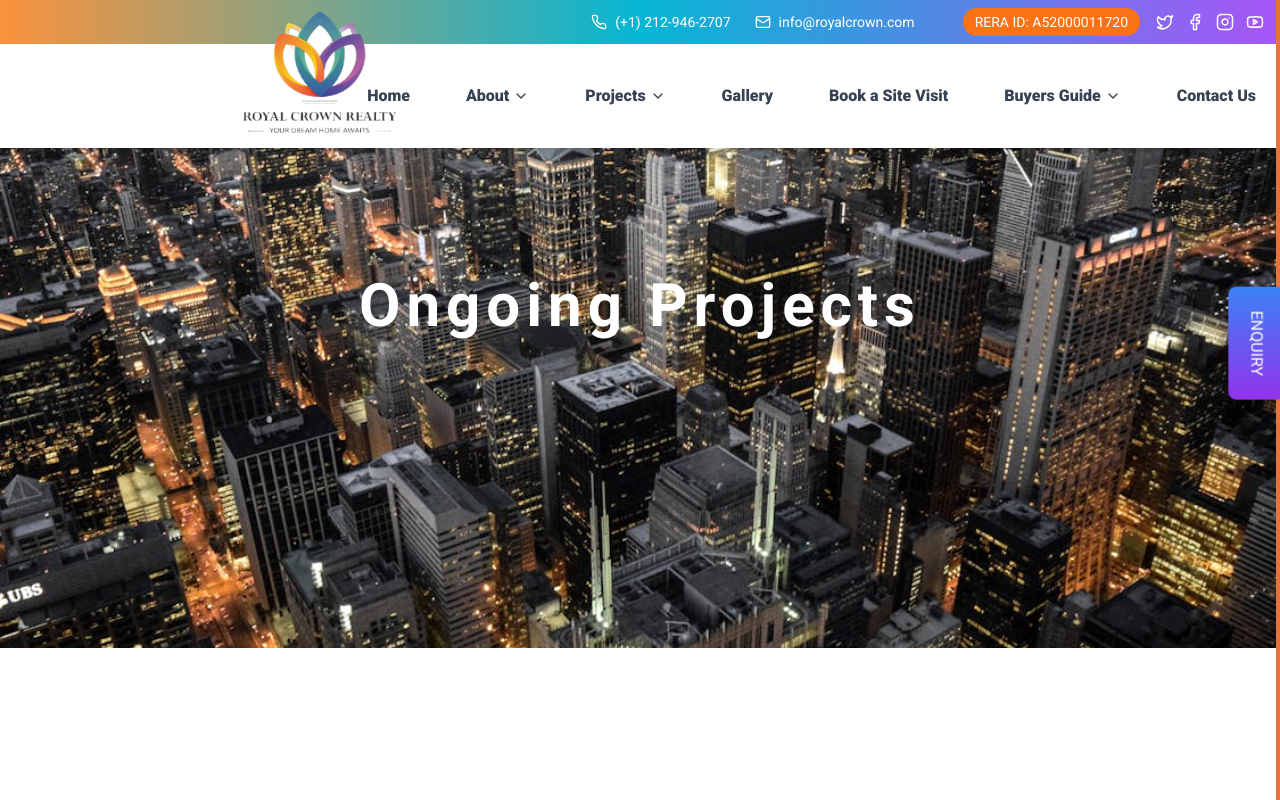
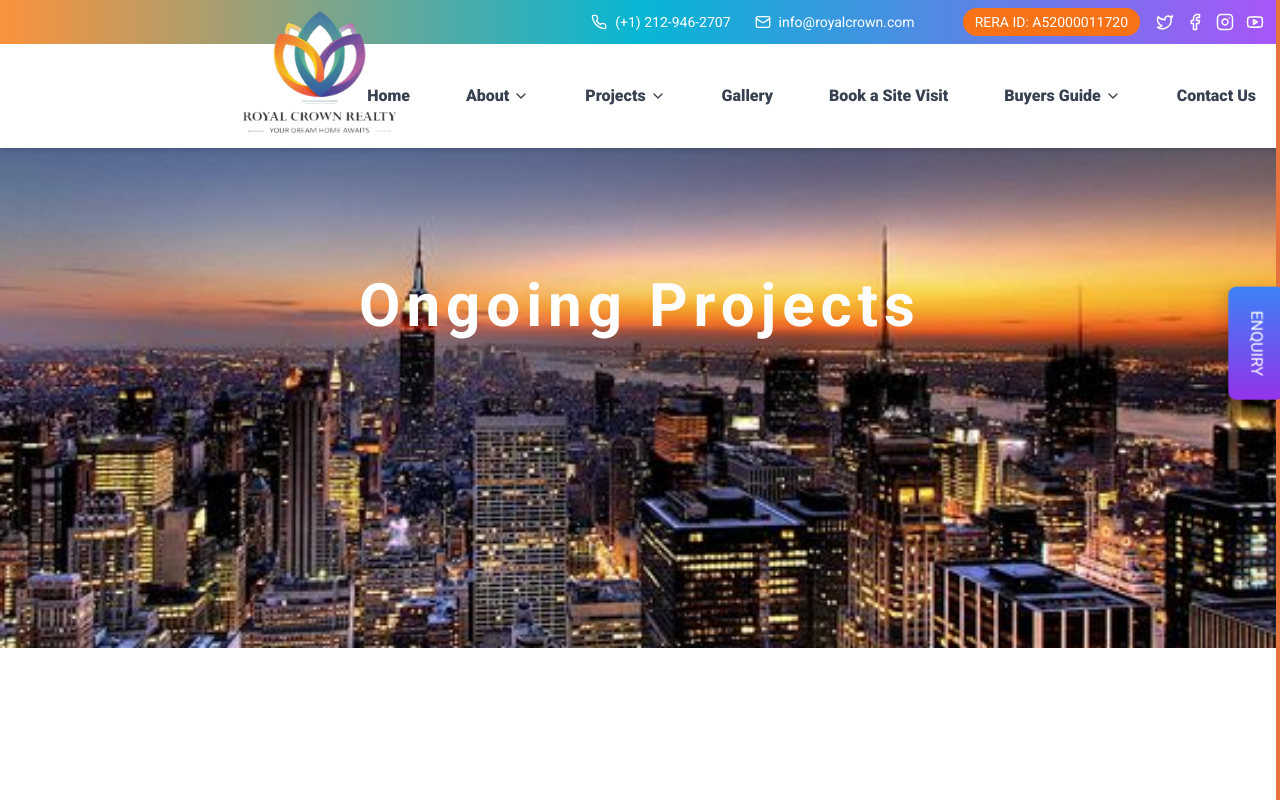
Before and after one commit to royalcrowninfra/royal, a Next.js app: page /projects/ongoingProjects in a window 1280 px wide. Shown: the top 800 px of the page. Built offline with nearby package versions, Linux system fonts and the light colour scheme.

Commit message:
new code

```diff
--- a/app/projects/ongoingProjects/page.jsx
+++ b/app/projects/ongoingProjects/page.jsx
@@ -9,7 +9,7 @@ import Image from "next/image";
 const OngoingProjects = () => {
   return (
     <div>
-      <div className="bg-[url('/images/projects/projectBackground.jpeg')] bg-center bg-cover h-[300px] sm:h-[400px] md:h-[500px] lg:h-[500px]">
+      <div className="bg-[url('/images/projectBackground.jpg')] bg-center bg-cover h-[300px] sm:h-[400px] md:h-[500px] lg:h-[500px]">
         <motion.h1
           initial='offscreen'
           whileInView={"onscreen"}
```
Also changed, not shown: public/images/projectBackground.jpg (added).
